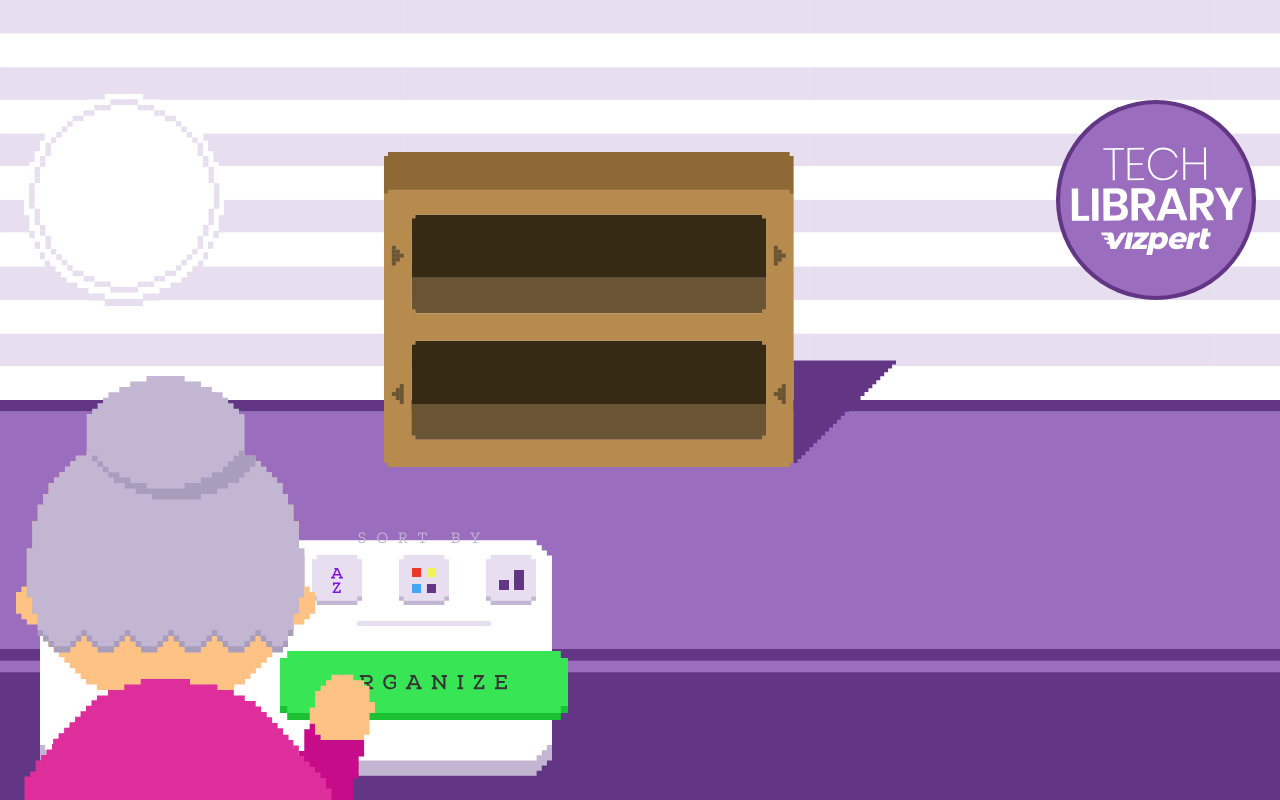
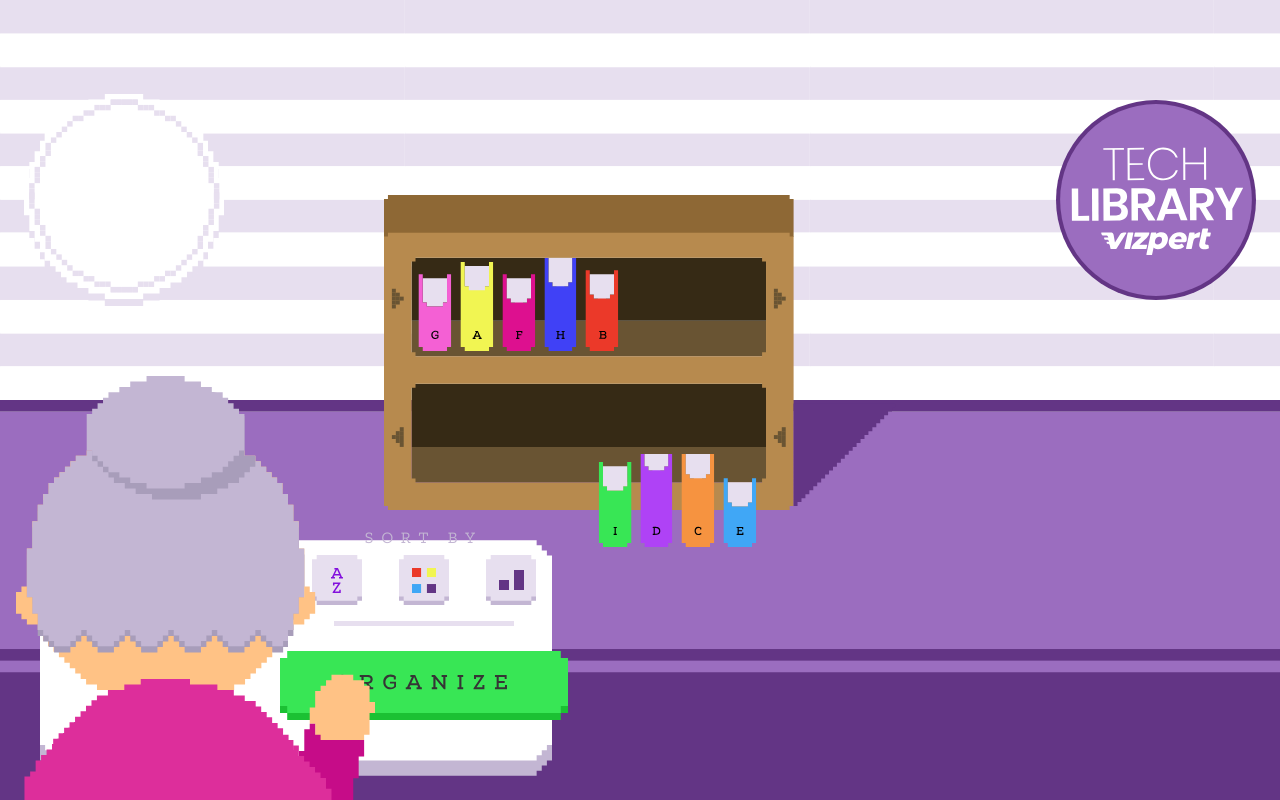
Before and after one commit to DAVI-REZENDE/tech-library-vizpert, a React (Create React App) app: page / in a window 1280 px wide. Built offline with nearby package versions, Linux system fonts and the light colour scheme.

Commit message:
finished layout

```diff
--- a/src/components/FilterButton/index.jsx
+++ b/src/components/FilterButton/index.jsx
@@ -1,14 +1,22 @@
-import { useState } from 'react';
+import { useEffect, useState } from 'react';
 import { Container, Icon } from './styles';
 
-export function FilterButton({type}) {
+export function FilterButton({type, active, onClick}) {
 
-  const [isActive, setIsActive] = useState(false)
+  const [isButtonActive, setIsButtonActive] = useState(false)
+
+  useEffect(() => {
+    if(active === type) {
+      setIsButtonActive(true)
+    }else {
+      setIsButtonActive(false)
+    }
+  }, [active])
 
   return (
     <Container
-      className={isActive ? 'active' : ''}
-      onClick={() => setIsActive(!isActive)}
+      onClick={onClick}
+      className={isButtonActive ? 'active' : ''}
     >
       <Icon type={type} />
     </Container>
--- /dev/null
+++ b/src/components/Shelf/index.jsx
@@ -0,0 +1,16 @@
+import { useEffect } from 'react';
+import { Container } from './styles';
+
+export function Shelf({position, data}) {
+  return (
+    <Container position={position} >
+      {data.map((book) => {
+        return (
+          <div className='book' key={book.id}>
+            <img src={book.image} />
+          </div>
+        )
+      })}
+    </Container>
+  );
+};
--- /dev/null
+++ b/src/components/Shelf/styles.js
@@ -0,0 +1,34 @@
+import styled, { css } from 'styled-components';
+
+const styleShelfTop = css`
+  margin-top: 12.3%;
+  margin-left: 5%;
+  /* height: 28%; */
+  width: calc(100% - (10% + 20.5%)); // 20.5% da sombra da prateleira, e 10% dos lados
+`;
+
+const styleShelfBottom = css`
+  margin-bottom: 7.9%;
+  margin-left: 5%;
+  /* height: 28%; */
+  width: calc(100% - (10% + 20.5%)); // 20.5% da sombra da prateleira, e 10% dos lados
+  justify-content: right;
+`;
+
+export const Container = styled.div`
+  padding: 0 8px;
+  display: flex;
+  gap: 8px;
+
+  ${({position}) => position === 'top' ? styleShelfTop : styleShelfBottom}
+
+  div.book {
+    height: 92%;
+    width: 10%;
+
+    img {
+      width: 100%;
+      height: 100%;
+    }
+  }
+`;
--- /dev/null
+++ b/src/data/books.js
@@ -0,0 +1,83 @@
+import BookA from '../assets/book_a.svg'
+import BookB from '../assets/book_b.svg'
+import BookC from '../assets/book_c.svg'
+import BookD from '../assets/book_d.svg'
+import BookE from '../assets/book_e.svg'
+import BookF from '../assets/book_f.svg'
+import BookG from '../assets/book_g.svg'
+import BookH from '../assets/book_h.svg'
+import BookI from '../assets/book_i.svg'
+
+export const books = [
+  {
+    id: "1",
+    name: 'A',
+    color: 'yellow',
+    size: 5,
+    image: BookA
+  },
+
+  {
+    id: "2",
+    name: 'B',
+    color: 'red',
+    size: 3,
+    image: BookB
+  },
+
+  {
+    id: "3",
+    name: 'C',
+    color: 'orange',
+    size: 6,
+    image: BookC
+  },
+
+  {
+    id: "4",
+    name: 'D',
+    color: 'purple',
+    size: 6,
+    image: BookD
+  },
+
+  {
+    id: "5",
+    name: 'E',
+    color: 'light_blue',
+    size: 1,
+    image: BookE
+  },
+
+  {
+    id: "6",
+    name: 'F',
+    color: 'pink',
+    size: 2,
+    image: BookF
+  },
+
+  {
+    id: "7",
+    name: 'G',
+    color: 'pink',
+    size: 2,
+    image: BookG
+  },
+
+  {
+    id: "8",
+    name: 'H',
+    color: 'dark_blue',
+    size: 6,
+    image: BookH
+  },
+
+  {
+    id: "9",
+    name: 'I',
+    color: 'green',
+    size: 6,
+    image: BookI
+  },
+]
--- a/src/pages/Home/index.jsx
+++ b/src/pages/Home/index.jsx
@@ -1,8 +1,10 @@
+import { useState, useEffect } from 'react';
+
 import {
   Container,
   Header,
-  Footer,
-  Shelf,
+  Main,
+  Shelfs,
   Filters,
   PanelFilters,
   FiltersWrapper,
@@ -11,13 +13,58 @@ import {
   OrganizeButton
 } from './styles';
 
-import { FilterButton } from '../../components/FilterButton';
-
 import ClockBase from '../../assets/clock_base.svg';
 import Logo from '../../assets/logo.svg';
 import ladyImage from '../../assets/lady.svg';
 
+import { FilterButton } from '../../components/FilterButton';
+import { Shelf } from '../../components/Shelf';
+
+import { books } from '../../data/books';
+
 export function Home() {
+
+  const [isButtonFilterActive, setIsButtonFilterActive] = useState('')
+  const [shelfTop, setShelfTop] = useState([])
+  const [shelfBottom, setShelfBottom] = useState([])
+
+  useEffect(() => {
+    createBooksLists()
+  }, [])
+
+  function handleButtonFilterClick(type) {
+    setIsButtonFilterActive(type)
+  }
+
+  function createBooksLists() {
+    const randomList = shuffleArray(books)
+    const splitLists = dividerArray(randomList, 5)
+    const listOne = splitLists[0]
+    const listTwo = splitLists[1]
+    setShelfTop(listOne)
+    setShelfBottom(listTwo)
+  }
+
+  function shuffleArray(arr) {
+    // Loop em todos os elementos
+    for (let i = arr.length - 1; i > 0; i--) {
+      // Escolhendo elemento aleatório
+      const j = Math.floor(Math.random() * (i + 1));
+      // Reposicionando elemento
+      [arr[i], arr[j]] = [arr[j], arr[i]];
+    }
+    // Retornando array com as posições aleatorias
+    return arr;
+  }
+
+  function dividerArray(itens, max) {
+    return itens.reduce((accumulator, item, index) => {
+      const group = Math.floor(index / max);
+      accumulator[group] = [...(accumulator[group] || []), item];
+      return accumulator;
+    }, []);
+  };
+
   return (
     <Container>
       <Header>
@@ -25,10 +72,21 @@ export function Home() {
 
         <img src={Logo} />
       </Header>
-      <Footer>
-        <Shelf>
+      <Main>
 
-        </Shelf>
+        <Shelfs>
+
+          <Shelf
+            position="top"
+            data={shelfTop}
+          />
+
+          <Shelf
+            position="bottom"
+            data={shelfBottom}
+          />
+
+        </Shelfs>
 
         <Filters>
           <img src={ladyImage} />
@@ -38,9 +96,9 @@ export function Home() {
 
               <FilterButtons>
 
-                <FilterButton type="alphabetic" />
-                <FilterButton type="colors" />
-                <FilterButton type="sizes" />
+                <FilterButton onClick={() => handleButtonFilterClick('alphabetic')} active={isButtonFilterActive} type="alphabetic" />
+                <FilterButton onClick={() => handleButtonFilterClick('colors')} active={isButtonFilterActive} type="colors" />
+                <FilterButton onClick={() => handleButtonFilterClick('sizes')} active={isButtonFilterActive} type="sizes" />
 
               </FilterButtons>
 
@@ -50,7 +108,7 @@ export function Home() {
             </FiltersWrapper>
           </PanelFilters>
         </Filters>
-      </Footer>
+      </Main>
     </Container>
   );
 };
--- a/src/pages/Home/styles.js
+++ b/src/pages/Home/styles.js
@@ -24,7 +24,7 @@ export const Header = styled.header`
   }
 `;
 
-export const Footer = styled.footer`
+export const Main = styled.main`
   width: 100vw;
   height: 50vh;
   background: url(${BgFooter});
@@ -33,13 +33,17 @@ export const Footer = styled.footer`
   position: relative;
 `;
 
-export const Shelf = styled.div`
+export const Shelfs = styled.div`
   background: url(${ShelfBg}) no-repeat;
   background-position: contain;
   width: 40vw;
   height: 50vh;
 
-  margin-top: -31vh;
+  margin-top: -16%;
+  position: relative;
+  display: flex;
+  flex-direction: column;
+  justify-content: space-between;
 `;
 
 export const Filters = styled.div`
@@ -87,7 +91,7 @@ export const FiltersWrapper = styled.div`
     font-size: 16px;
     font-family: 'Zilla Slab', serif;
     text-transform: uppercase;
-    letter-spacing: 10px;
+    letter-spacing: 8px;
   }
 `;
 
@@ -102,7 +106,7 @@ export const FilterButtons = styled.div`
 `;
 
 export const Divider = styled.div`
-  width: 60%;
+  width: 80%;
   height: 5px;
   background-color: #E7DFEF;
 
```
Also changed, not shown: 1 other file (tests, documents, lock files or other folders).
